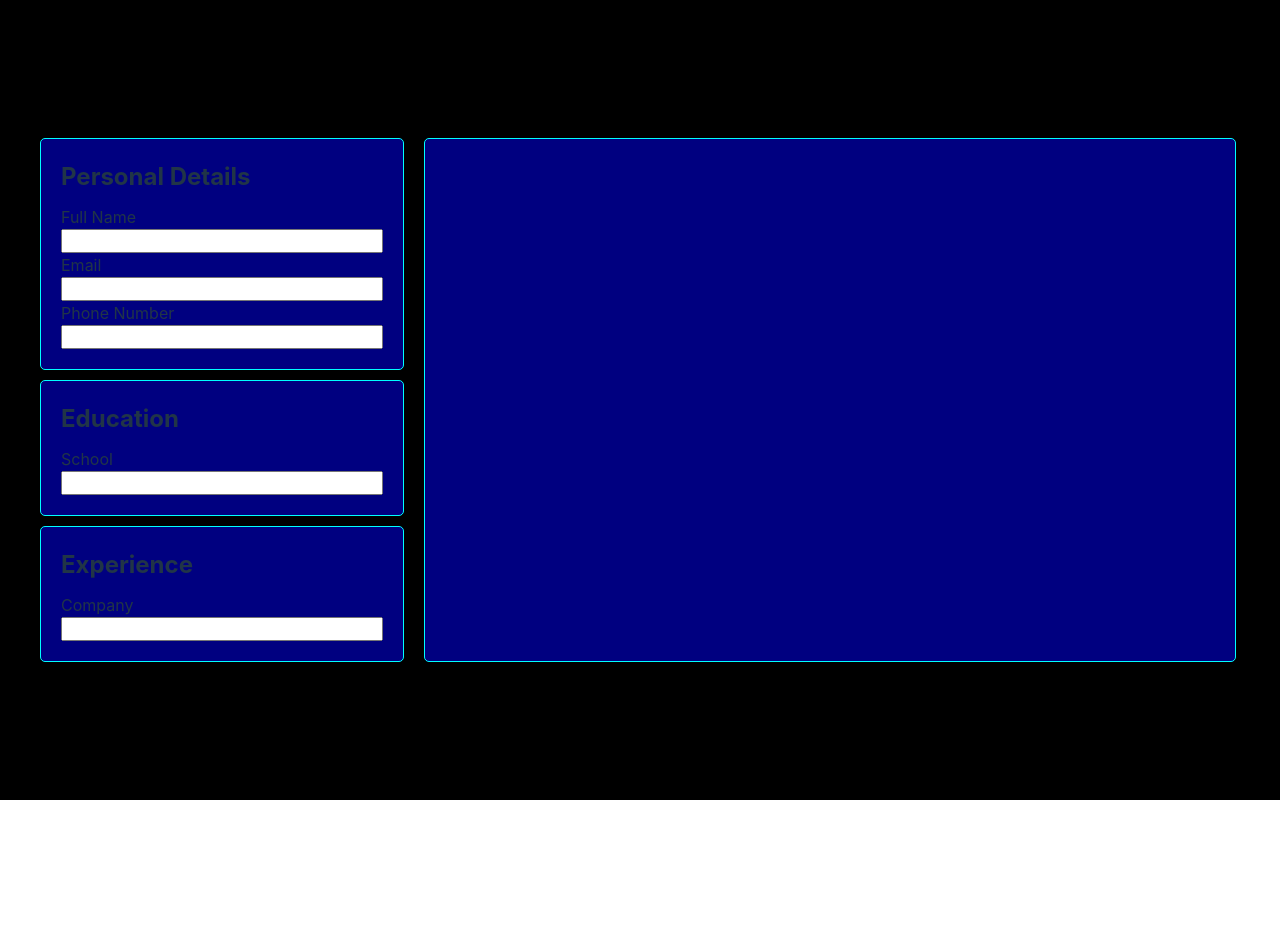
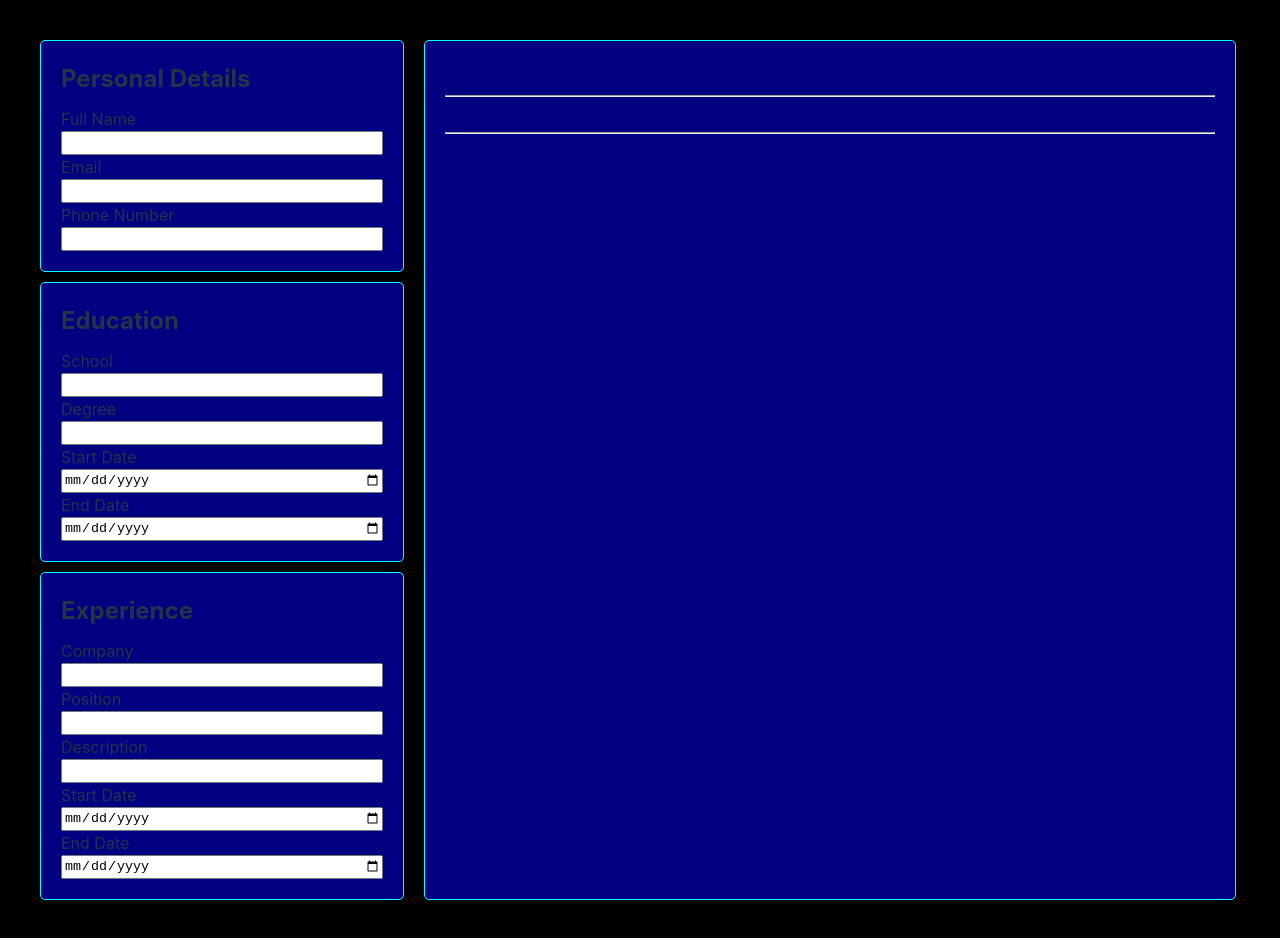
Before and after one commit to xzllzx/the-odin-project, a React (Vite) app in the folder react-cv-application/: page / in a window 1280 px wide. Before the commit the page ends 800 px from the top, so only its background shows below. Built offline with nearby package versions, Linux system fonts and the light colour scheme.

Commit message:
Added FormContainer class for re-use

```diff
--- a/react-cv-application/src/GeneralInfo.jsx
+++ b/react-cv-application/src/GeneralInfo.jsx
@@ -1,4 +1,5 @@
 import { useState } from "react";
+import { hyphenToCamel, camelToHyphen, camelToNormalCase } from "./utils";
 
 function GeneralInput() {
   const [personalInfo, setPersonalInfo] = useState({
@@ -22,32 +23,13 @@ function GeneralInput() {
     description: "",
   });
 
-  function handlePersonalInfoChange(e) {
-    const newPersonalInfo = { ...personalInfo };
+  function handleChange(e, setState) {
+    const fieldName = hyphenToCamel(e.target.id);
 
-    if (e.target.id === "full-name") newPersonalInfo.fullName = e.target.value;
-    if (e.target.id === "email") newPersonalInfo.email = e.target.value;
-    if (e.target.id === "phone-number")
-      newPersonalInfo.phoneNumber = e.target.value;
-
-    setPersonalInfo(newPersonalInfo);
-  }
-
-  function handleEducationInfoChange(e) {
-    const newEducationInfo = { ...educationInfo };
-
-    if (e.target.id === "school") newEducationInfo.school = e.target.value;
-
-    setEducationInfo(newEducationInfo);
-  }
-
-  function handleExperienceInfoChange(e) {
-    const newExperienceInfo = { ...experienceInfo };
-
-    if (e.target.id === "company") newExperienceInfo.company = e.target.value;
-    console.log(newExperienceInfo);
-
-    setExperienceInfo(newExperienceInfo);
+    setState((personalInfo) => ({
+      ...personalInfo,
+      [fieldName]: e.target.value,
+    }));
   }
 
   return (
@@ -55,53 +37,42 @@ function GeneralInput() {
       <div className="input-container">
         <div className="personal-details form container">
           <h2>Personal Details</h2>
-          <form>
-            <LabelledInput
-              id="full-name"
-              attributeName="Full Name"
-              type="text"
-              value={personalInfo.fullName}
-              handleChange={handlePersonalInfoChange}
-            />
-            <LabelledInput
-              id="email"
-              attributeName="Email"
-              type="email"
-              value={personalInfo.email}
-              handleChange={handlePersonalInfoChange}
-            />
-            <LabelledInput
-              id="phone-number"
-              attributeName="Phone Number"
-              type="phone-number"
-              value={personalInfo.phoneNumber}
-              handleChange={handlePersonalInfoChange}
-            />
-          </form>
+          <FormContainer
+            configs={[
+              { id: "full-name", type: "text" },
+              { id: "email", type: "email" },
+              { id: "phone-number", type: "phone-number" },
+            ]}
+            value={personalInfo}
+            handleChange={(e) => handleChange(e, setPersonalInfo)}
+          />
         </div>
         <div className="education-details form container">
           <h2>Education</h2>
-          <form>
-            <LabelledInput
-              id="school"
-              attributeName="School"
-              type="text"
-              value={educationInfo.school}
-              handleChange={handleEducationInfoChange}
-            />
-          </form>
+          <FormContainer
+            configs={[
+              { id: "school", type: "text" },
+              { id: "degree", type: "text" },
+              { id: "start-date", type: "date" },
+              { id: "end-date", type: "date" },
+            ]}
+            value={educationInfo}
+            handleChange={(e) => handleChange(e, setEducationInfo)}
+          />
         </div>
         <div className="experience-details form container">
           <h2>Experience</h2>
-          <form>
-            <LabelledInput
-              id="company"
-              attributeName="Company"
-              type="text"
-              value={experienceInfo.company}
-              handleChange={handleExperienceInfoChange}
-            />
-          </form>
+          <FormContainer
+            configs={[
+              { id: "company", type: "text" },
+              { id: "position", type: "text" },
+              { id: "description", type: "text" },
+              { id: "start-date", type: "date" },
+              { id: "end-date", type: "date" },
+            ]}
+            value={educationInfo}
+            handleChange={(e) => handleChange(e, setEducationInfo)}
+          />
         </div>
       </div>
       <div className="resume container">
@@ -110,28 +81,52 @@ function GeneralInput() {
           <h2>{personalInfo.email}</h2>
           <h2>{personalInfo.phoneNumber}</h2>
         </div>
+        <hr />
         <div className="education">
           <h1>{educationInfo.school}</h1>
+          <h3>{educationInfo.school}</h3>
+          <h3>{educationInfo.school}</h3>
+          <h3>{educationInfo.school}</h3>
         </div>
+        <hr />
         <div className="experience">
           <h1>{experienceInfo.company}</h1>
+          <h4>{experienceInfo.company}</h4>
+          <h4>{experienceInfo.company}</h4>
+          <h4>{experienceInfo.company}</h4>
+          <h4>{experienceInfo.company}</h4>
         </div>
       </div>
     </>
   );
 }
 
-function LabelledInput({ id, attributeName, type, value, handleChange }) {
+function FormContainer({ configs, value, handleChange }) {
+  return (
+    <form>
+      {configs.map((config) => (
+        <LabelledInput
+          id={config.id}
+          type={config.type}
+          value={value}
+          handleChange={handleChange}
+        />
+      ))}
+    </form>
+  );
+}
+
+function LabelledInput({ id, type, value, handleChange }) {
   return (
     <label htmlFor={id}>
-      {attributeName}
+      {camelToNormalCase(hyphenToCamel(id))}
       <input
         type={type}
         id={id}
         name={id}
-        value={value}
+        value={value[hyphenToCamel(id)]}
+        onChange={handleChange}
         required
-        onChange={handleChange}
       ></input>
     </label>
   );
--- a/react-cv-application/src/index.css
+++ b/react-cv-application/src/index.css
@@ -86,9 +86,6 @@ button:focus-visible {
   border-radius: 5px;
   margin: 10px;
   padding: 20px;
-  text-align: start;
-  /* display: grid; */
-  /* grid-template-rows: repeat(3, 1fr); */
 }
 
 .input.container {
@@ -100,6 +97,10 @@ button:focus-visible {
   grid-row: 1/4;
 }
 
+h1 {
+  text-align: center;
+}
+
 .form.container > h2 {
   margin: 0 0 10px 0;
   padding: 0;
--- /dev/null
+++ b/react-cv-application/src/utils.js
@@ -0,0 +1,15 @@
+const hyphenToCamel = (str) => {
+  return str.replace(/-([a-z])/g, (match, letter) => letter.toUpperCase());
+};
+
+const camelToHyphen = (str) => {
+  return str.replace(/([a-z])([A-Z])/g, "$1-$2").toLowerCase();
+};
+
+const camelToNormalCase = (str) => {
+  return str
+    .replace(/([a-z])([A-Z])/g, "$1 $2")
+    .replace(/\b\w/g, (firstChar) => firstChar.toUpperCase());
+};
+
+export { hyphenToCamel, camelToHyphen, camelToNormalCase };
```
